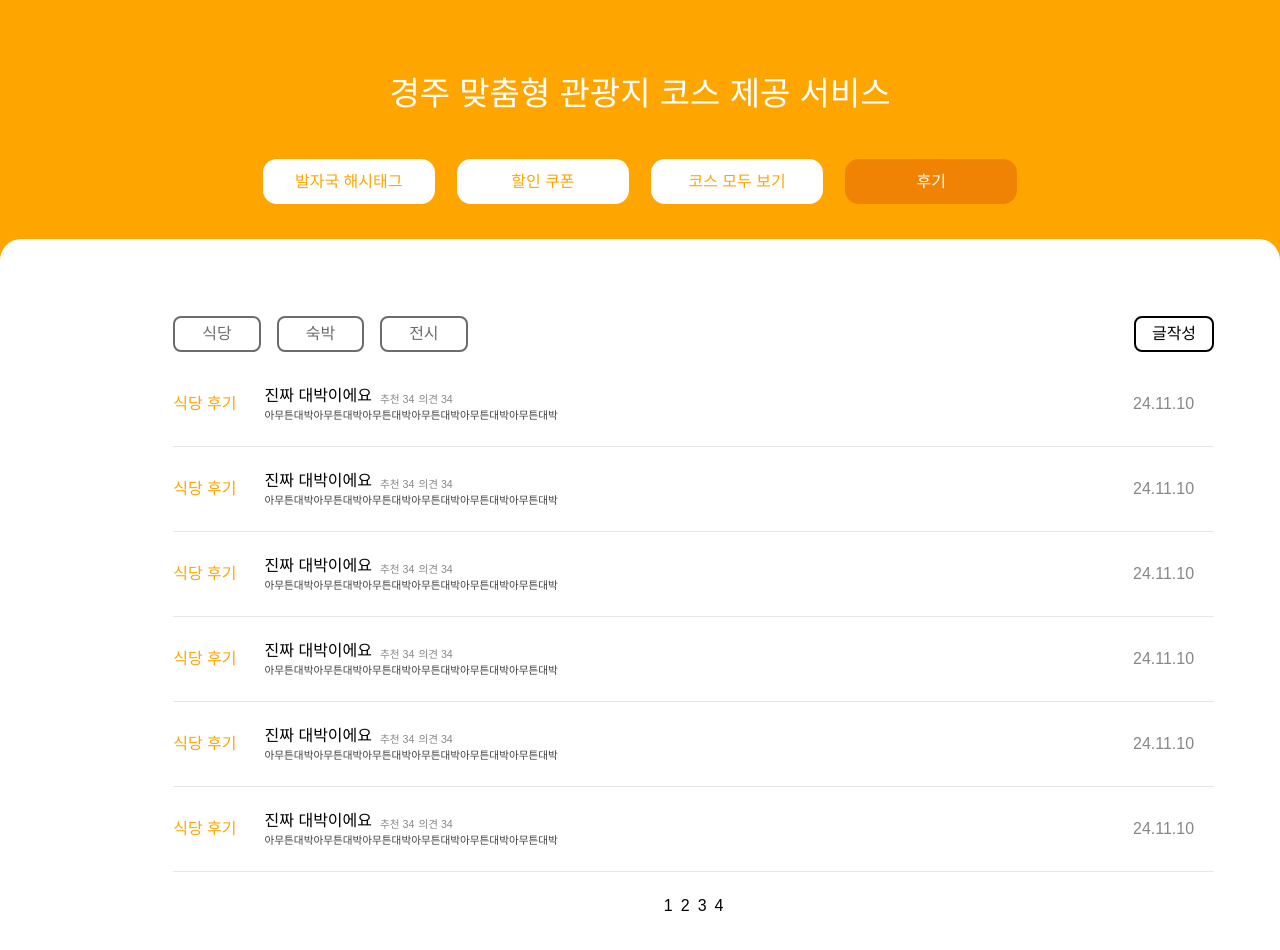
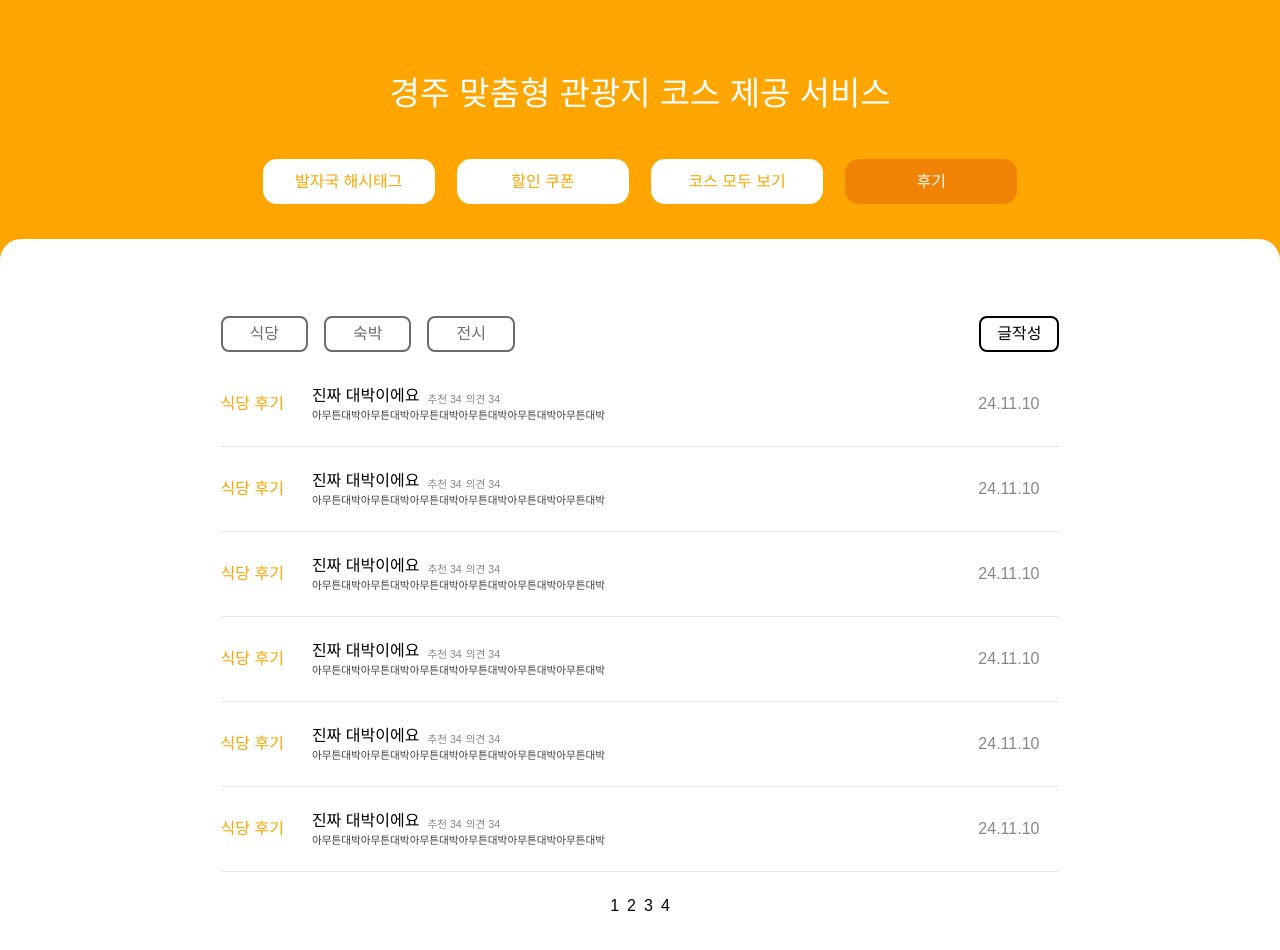
Before and after one commit to mjgwon24/tour-recommend-front, a Next.js app: page /review in a window 1280 px wide. Shown: the top 950 px of the page. Built offline with nearby package versions, Linux system fonts and the light colour scheme; a web font is replaced by a local one.

Commit message:
fix: UI 개선

```diff
--- a/pages/review/index.jsx
+++ b/pages/review/index.jsx
@@ -54,7 +54,8 @@ export default function reviewPage() {
 
                     </div>
                     <div className="flex flex-col w-full gap-[3.11125rem] bg-[#ffffff] rounded-t-[1.33125rem] px-[8.354375rem] pb-[18.370625rem] pt-[3.075625rem] min-w-[76.6875rem]" onClick={()=>{toggleModal}}>
-                        <div className='flex flex-col rounded-[0.9125rem] px-[2.473125rem] py-[1.75rem] min-w-[70rem]'>
+                        <div className='flex justify-center'>
+                            <div className='flex flex-col rounded-[0.9125rem] px-[2.473125rem] py-[1.75rem] min-h-screen w-[57.375rem]'>
                                 {/* 상단 카테고리, 글쓰기 */}
                                 <div className='flex justify-between pb-8'>
                                     <div className='flex justify-between gap-4'>
@@ -227,6 +228,7 @@ export default function reviewPage() {
 
 
                             </div>
+                        </div>
 
 
 
```
Lines whose indentation alone changed are shown as unchanged.
